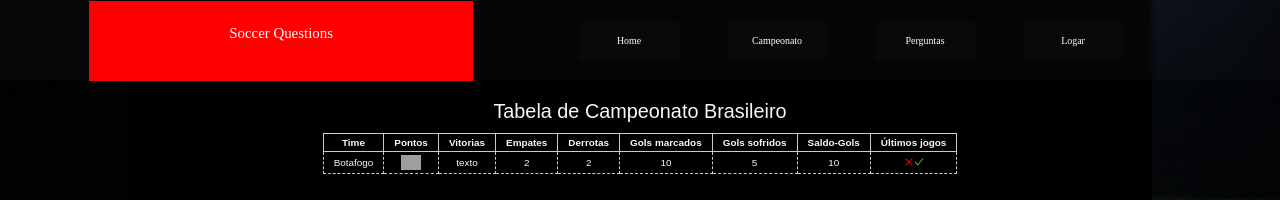
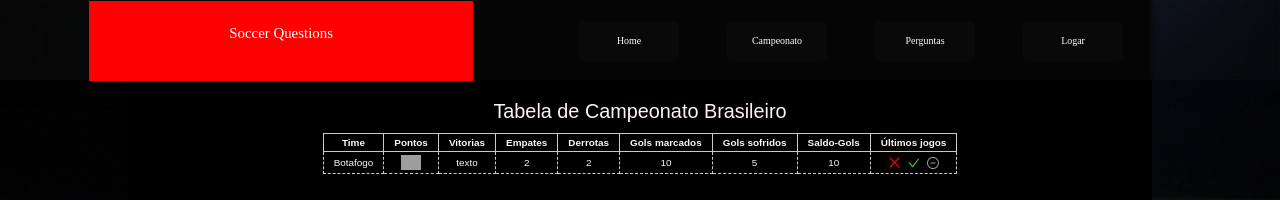
Before and after one commit to RafaelCss/FrontQuiz, a Next.js app: page /Campeonato in a window 1280 px wide. Shown: the top 200 px of the page. Built offline with nearby package versions, Linux system fonts and the light colour scheme; grey boxes are pictures that could not be loaded; a web font is replaced by a local one.

Commit message:
02-06 criando campo de vitorias e derrotas

```diff
--- a/src/Components/Entidade/Campeonato/index.tsx
+++ b/src/Components/Entidade/Campeonato/index.tsx
@@ -1,6 +1,10 @@
 /* eslint-disable @next/next/no-img-element */
 import { ContainerTabela, Td, Th } from './style';
-import { CheckOutlined, CloseOutlined } from '@ant-design/icons';
+import {
+  CheckOutlined,
+  CloseOutlined,
+  MinusCircleOutlined,
+} from '@ant-design/icons';
 function TabelaCampeonato() {
   return (
     <ContainerTabela>
@@ -36,8 +40,13 @@ function TabelaCampeonato() {
             <Td>5</Td>
             <Td>10</Td>
             <Td>
-              <CloseOutlined style={{ color: '#f80808' }} />
-              <CheckOutlined style={{ color: '#52c41a' }} />
+              <div style={{ display: 'flex', justifyContent: 'space-evenly' }}>
+                <CloseOutlined style={{ color: '#f80808', fontSize: '13px' }} />
+                <CheckOutlined style={{ color: '#52c41a', fontSize: '12px' }} />
+                <MinusCircleOutlined
+                  style={{ color: '#afb1aedb', fontSize: '12px' }}
+                />
+              </div>
             </Td>
           </tr>
         </tbody>
```
